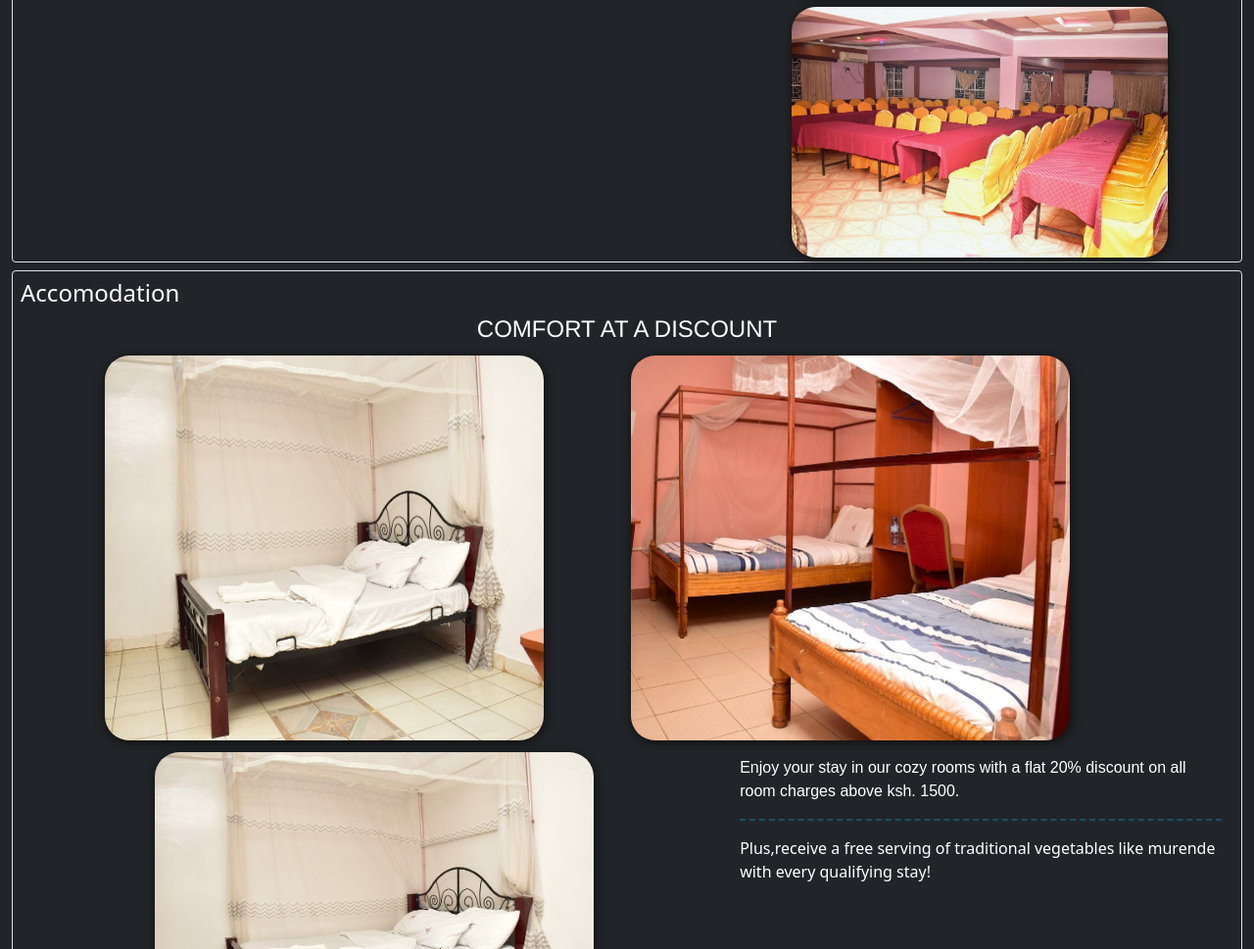
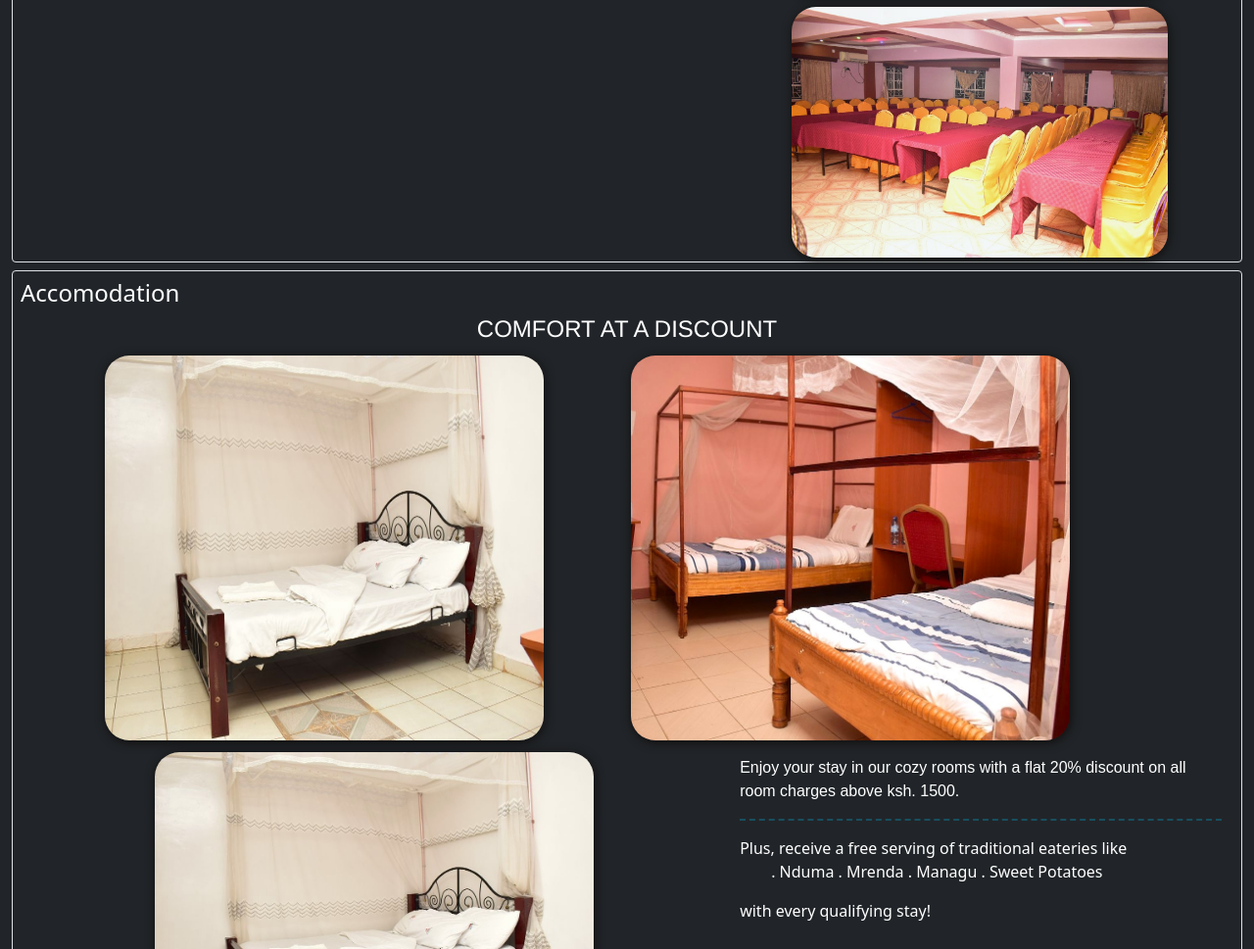
Before and after one commit to Matt2Ese/hams, a plain HTML site: page index.html in a window 1280 px wide. Shown: the part 1831-2800 px from the top of the page at 98% size. Drawn offline with nearby package versions, Linux system fonts and the light colour scheme.

Commit message:
Update index.html

```diff
--- a/index.html
+++ b/index.html
@@ -144,6 +144,12 @@
     .list-group li{
         font-size: 1.25rem;
         font-family: 'Gill Sans', 'Gill Sans MT', Calibri, 'Trebuchet MS', sans-serif;
+    }
+    .local li{
+        display: inline-block;
+    }
+    .local li::before{
+        content: ". ";
     }
     /*Contact form*/
     #name {
@@ -320,7 +326,7 @@
                                     <img src="images/chapati.jpg" alt="chapati" class="d-block">
                                 </div>
                             </div>
-                           <h5 class="py-2">NEW SERVICE ENHANCEMENTS EFFECTIVE FROM 12 TH JULY 2025 AT HEMARA MOTEL</h5>
+                           <h5 class="py-2">NEW SERVICE ENHANCEMENTS EFFECTIVE FROM 17 TH JULY 2025 AT HEMARA MOTEL</h5>
                         </div>
                     </div>
                     <div class="col-4">
@@ -330,7 +336,7 @@
                        HAS NEVER <br>
                        BEEN THIS<br>
                        AFFORDABLE!<br>
-                       STARTING JUNE 20TH,2025
+                       STARTING JULY 17 TH, 2025
                        </strong>
                      </p>
                      <a href="#contact" ><button type="submit" class="submit my-1 d-flex flex-wrap">BOOK NOW</button></a>
@@ -359,14 +365,14 @@
                     <ul class="list-group mb-2">
                             <li class="list-group-item list-group-item-success "><ol><li>Groups upto 20 pax: Free space offered.</li>
                             <li>Groups betwen 20-30 pax: Enjoy free space for the first 3 hours; thereafter, a small service fee of ksh.1,000/hour applies.</li>
-                            <li>Groups above 30 pax: Booking fee of ksh.3,00 payable in advance to secure your space. Ideal for birthdays,chamas, small weddings & reunions!</li>
+                            <li>Groups above 30 pax: Booking fee of ksh.3,000 payable in advance to secure your space. Ideal for birthdays,chamas, wedding receptions & reunions!</li>
                         </ol>
                             <li class="list-group-item list-group-item-success mt-1">
                                 <ol>
                                     <li class="d-flex justify-content-center"><h6 style="font-style: italic; color: #173339 !important;">Trainings & Capacity-Building Events
                                         <br> <span  class="d-flex justify-content-center" style="color: #fe0f0f;">Fully Equipped Halls</span>
                                     </h6></li>
-                                    <li>We offer well-furnished halls with capacity for 30 - 200 pax, suitable for:
+                                    <li>We offer well-furnished halls with capacity for 30 - 100 pax, suitable for:
                                         <ul>
                                             <li>Corporate Trainings</li>
                                             <li>Religious seminars</li>
@@ -398,7 +404,13 @@
                         <div class="col-sm-7 d-flex justify-content-center g-1"><img src="images/rooms.jpg" alt="vihiga" class="d-block"></div>
                         <div class="col-sm-5 mt-2"><p>Enjoy your stay in our cozy rooms with a flat 20% discount on all room charges above ksh. 1500.</p>
                         <hr>
-                        Plus,receive a free serving of traditional vegetables like murende with every qualifying stay!
+                        Plus, receive a free serving of traditional eateries like
+                         <ul class="local">
+                            <li >Nduma</li>
+                            <li>Mrenda</li>
+                            <li>Managu</li>
+                            <li>Sweet Potatoes</li>
+                        </ul>with every qualifying stay!
                         </div>
                     </div>
                     </div>
```
